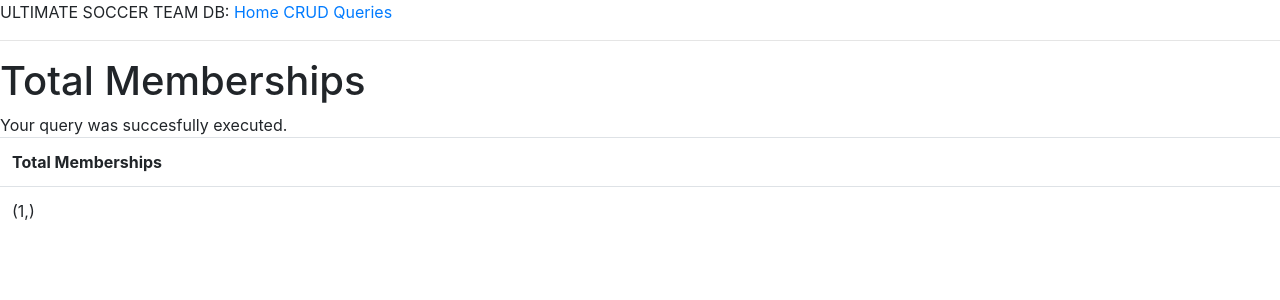
After one commit to Mezze99/Flask, a Flask app: page /query_memberships in a window 1280 px wide. The commit adds this page. Shown: the top 300 px of the page. Run offline with Flask 2, Linux system fonts and the light colour scheme; tables that the repository leaves empty hold one stand-in row (values such as "Sample post"); some libraries are stand-ins or nearby versions.

Commit message:
Query Memberships

```diff
--- a/docker_database/dockerized/src/app.py
+++ b/docker_database/dockerized/src/app.py
@@ -1,6 +1,7 @@
 import json
 
 from flask import request, render_template, redirect, flash, url_for
+from sqlalchemy.sql import func
 
 from . import create_app, database
 from .models import (
@@ -99,6 +100,11 @@ def query_table():
 
     return render_template("query_table.html", user=query)
 
+# Query sum of memberships (ordered)
+@app.route("/query_memberships", methods=["GET"])
+def query_memberships():
+    qry = db.session.query(func.sum(Membership.number_members).label("mem_sum"))
+    return render_template("query_memberships.html", data=qry)
 
 ###############################################################################################################
 # CRUD #
--- a/docker_database/dockerized/src/templates/index.html
+++ b/docker_database/dockerized/src/templates/index.html
@@ -19,6 +19,10 @@ Trigger SQL queries.
     <a href="{{ url_for('query_table') }}" class="btn btn-warning btn-xs">SQL Query - CurrentTable</a>
 </div>
 <br />
+<div>
+    <a href="{{ url_for('query_memberships') }}" class="btn btn-warning btn-xs">SQL Query - Total Memberships</a>
+</div>
+<br />
 <div>Query Player by lastname <br> (check spelling)
     <form action="{{ url_for('run') }}" method="post">
         <div>
--- /dev/null
+++ b/docker_database/dockerized/src/templates/query_memberships.html
@@ -0,0 +1,27 @@
+{% extends "base.html" %}
+
+{% block content %}
+    <h1>Total Memberships</h1>
+    Your query was succesfully executed.
+    {% for post in posts %}
+    <div><p>{{ post.author.username }} says: <b>{{ post.body }}</b></p></div>
+    {% endfor %}
+    <div>
+        <div>
+            <table class="table">
+            <tr>
+
+                <th>Total Memberships</th>
+
+            </tr>
+
+            {% for u in data %}
+            <tr>
+                    <td>{{u}}</td>
+                </tr>
+            {% endfor %}
+            </table>
+
+         </div>
+        </div>
+{% endblock %}
```
